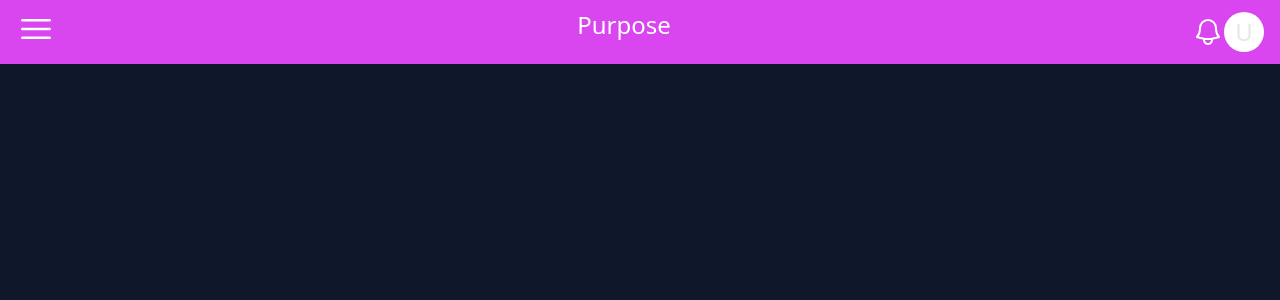
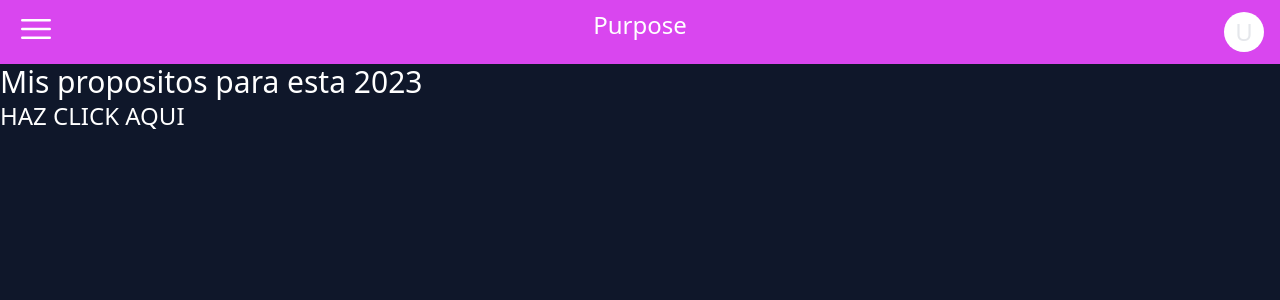
Before and after one commit to webdevelopersbierzo/purpose23, a React (Vite) app in the folder frontend/purpose/: page / in a window 1280 px wide. Shown: the top 300 px of the page. Built offline with nearby package versions, Linux system fonts and the light colour scheme.

Commit message:
fix: mensajes menu

```diff
--- a/frontend/purpose/src/App.jsx
+++ b/frontend/purpose/src/App.jsx
@@ -3,6 +3,7 @@ import reactLogo from './assets/react.svg'
 import './App.css'
 import Menu from './components/menu'
 import PurposeList from './components/PurposeList'
+import { Link } from 'react-router-dom'
 
 function App() {
   const [count, setCount] = useState(0)
@@ -10,6 +11,10 @@ function App() {
   return (
     <div className='w-full bg-slate-900  h-screen text-white'>
       <Menu></Menu>
+      <div className='flex flex-col  text-2xl '>
+      <h2 className="text-3xl"> Mis propositos para esta 2023</h2>
+      <Link to={'/profile'}> HAZ CLICK AQUI</Link>
+      </div>
 
     </div>
   )
--- a/frontend/purpose/src/components/menu.jsx
+++ b/frontend/purpose/src/components/menu.jsx
@@ -52,7 +52,7 @@ const Menu = () => {
 
         <p className="text-2xl text-white">Purpose</p>
         <div className="flex justify-start items-center">
-          <BellIcon className="w-8 h-8 text-white"></BellIcon>
+          {/* <BellIcon className="w-8 h-8 text-white"></BellIcon> */}
           <div className="flex justify-center rounded-full w-10 h-10 bg-white">
             <p className="text-2xl text-gray-200 mt-1">U</p>
           </div>
```
